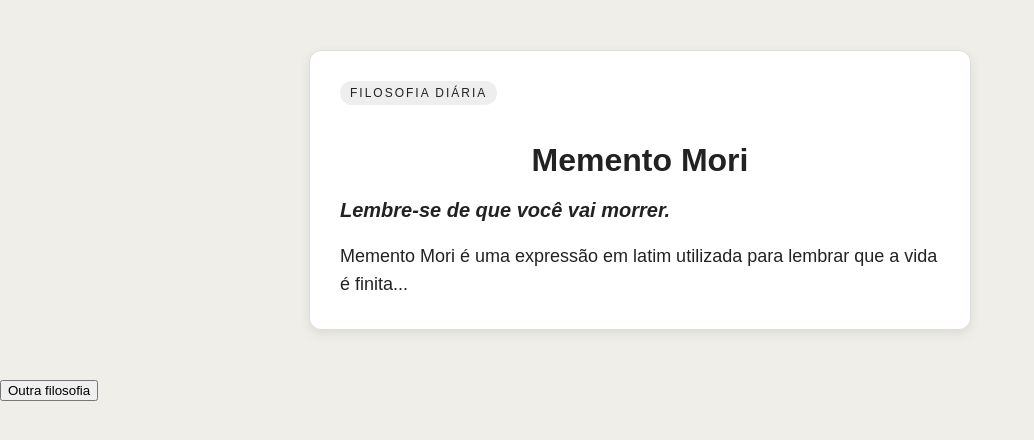
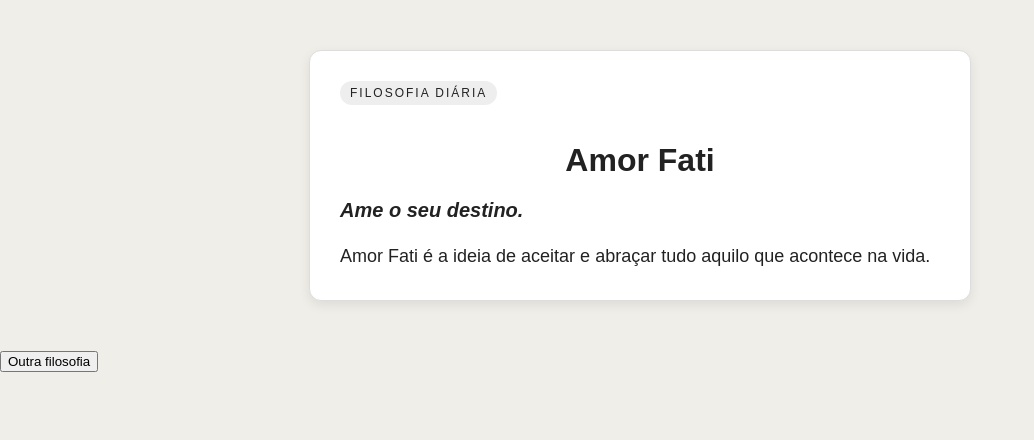
Before and after one commit to plpedreira/filosofia-diaria, a React (Vite) app: page / in a window 1280 px wide. Shown: the top 440 px of the page, without its empty margins (0-1034 px from the left). Built offline with nearby package versions, Linux system fonts and the light colour scheme.

Commit message:
feat: initialize daily philosophy

```diff
--- a/src/App.tsx
+++ b/src/App.tsx
@@ -3,7 +3,9 @@ import philosophies from "./data/philosophies";
 import { useState } from "react";
 
 function App() {
-  const [indice, setIndice] = useState(0);
+  const hoje = new Date();
+  const dia = hoje.getDate();
+  const [indice, setIndice] = useState(dia % philosophies.length);
 
   return (
     <div>
```
